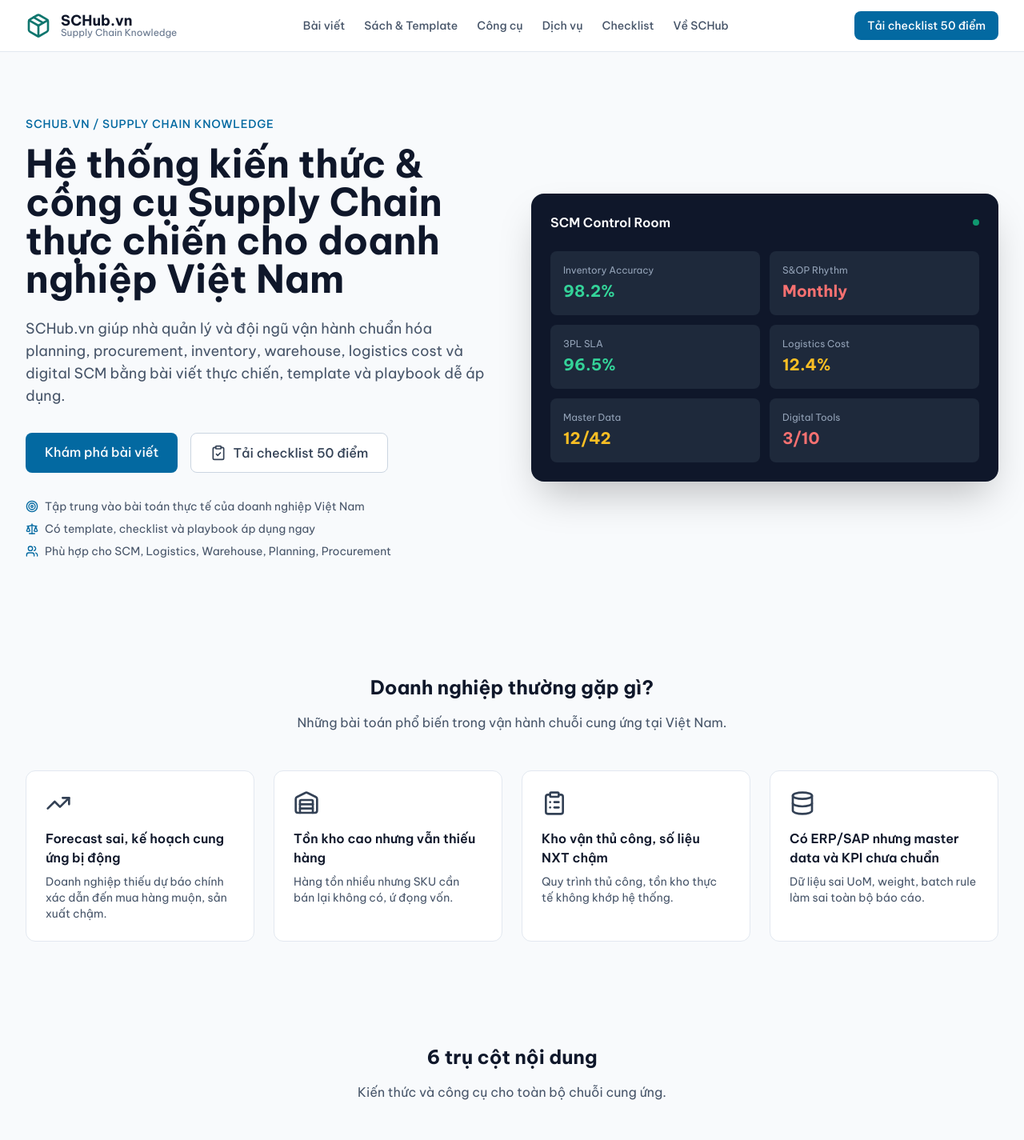
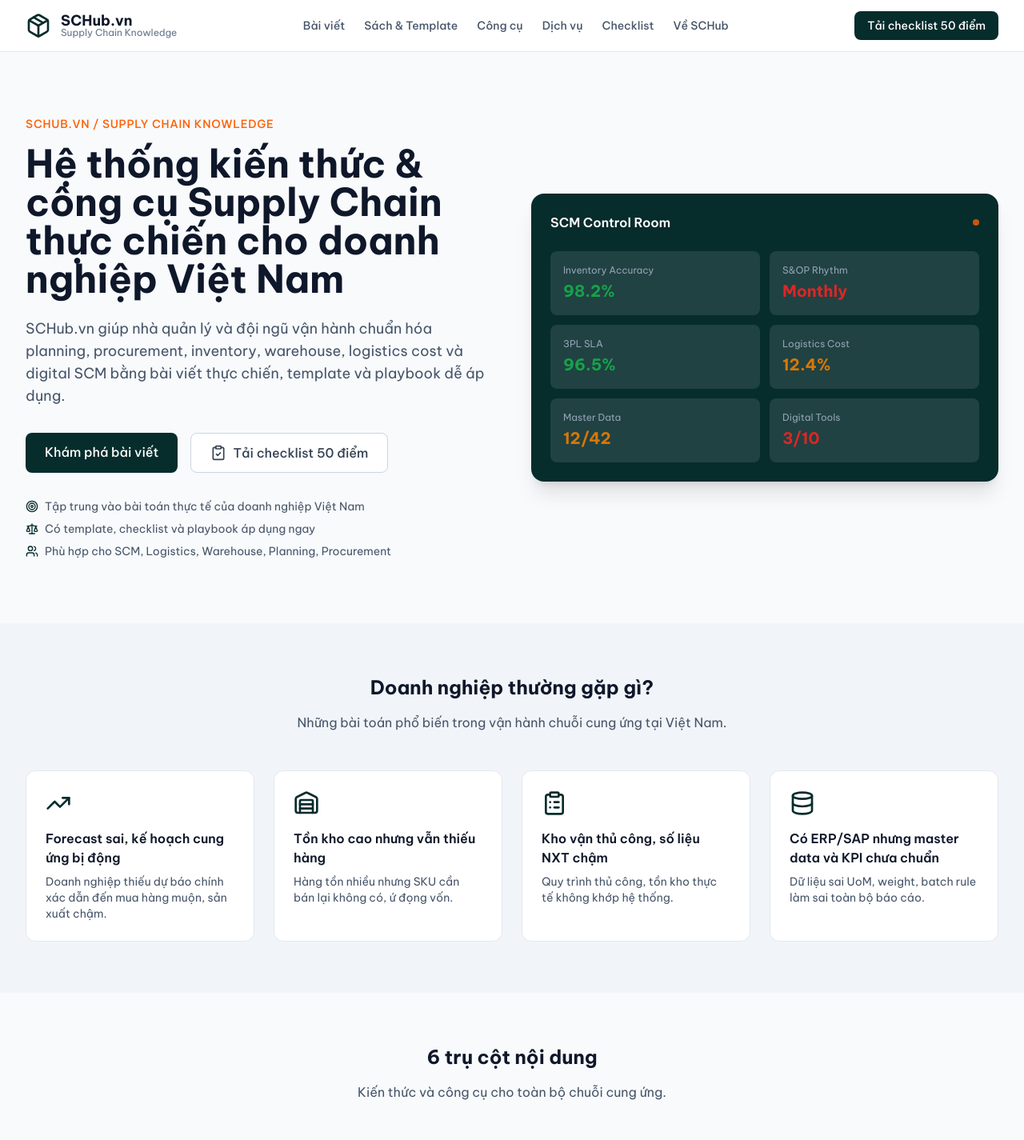
Before and after one commit to thangcq0310/my-portfolio, a React (Vite) app: page / in a window 1280 px wide. Shown: the top 1425 px of the page at 80% size. Built offline with nearby package versions, Linux system fonts and the light colour scheme.

Commit message:
feat: Enterprise theme complete - primary #072C2C, secondary #FF5F03, Be Vietnam Pro

```diff
--- a/src/components/cards/ArticleCard.tsx
+++ b/src/components/cards/ArticleCard.tsx
@@ -10,10 +10,10 @@
   return (
     <Link
       to={`/articles/${article.slug}`}
-      className="block bg-white rounded-2xl border border-slate-200 overflow-hidden hover:border-sky-400 hover:shadow-md transition-all h-full"
+      className="block bg-white rounded-2xl border border-slate-200 overflow-hidden hover:border-slate-300 hover:shadow-md transition-all h-full"
     >
-      {/* Minimal cover - editorial gradient */}
-      <div className="h-2 bg-gradient-to-r from-slate-800 to-slate-600" />
+      {/* Primary color header */}
+      <div className="h-2 bg-[#072C2C]" />
       <div className="p-5">
         {/* Label */}
         <p className="text-xs font-medium text-slate-500 uppercase tracking-wider mb-3">
--- a/src/components/layout/Navbar.tsx
+++ b/src/components/layout/Navbar.tsx
@@ -20,9 +20,9 @@
       <div className="max-w-7xl mx-auto px-4 sm:px-6 lg:px-8">
         <div className="flex justify-between h-16 items-center">
           <Link to="/" className="flex items-center gap-3">
-            <Package className="w-8 h-8 text-teal-700" />
+            <Package className="w-8 h-8 text-[#072C2C]" />
             <div className="flex flex-col">
-              <span className="text-lg font-bold text-slate-900 leading-tight">SCHub.vn</span>
+              <span className="text-lg font-bold text-[#0F172A] leading-tight">SCHub.vn</span>
               <span className="text-xs text-slate-500 -mt-1">Supply Chain Knowledge</span>
             </div>
           </Link>
@@ -34,8 +34,8 @@
                 to={link.to}
                 className={`text-sm font-medium transition-colors ${
                   location.pathname.startsWith(link.to.split('/')[1] || (link.to === '/about' && location.pathname === '/about'))
-                    ? "text-sky-700"
-                    : "text-slate-600 hover:text-slate-900"
+                    ? "text-[#072C2C]"
+                    : "text-slate-600 hover:text-[#0F172A]"
                 }`}
               >
                 {link.label}
@@ -45,16 +45,13 @@
 
           <Link
             to="/checklist"
-            className="hidden md:inline-flex px-4 py-2 bg-sky-700 text-white text-sm font-medium rounded-lg hover:bg-sky-800 transition-colors"
+            className="hidden md:inline-flex px-4 py-2 bg-[#072C2C] text-white text-sm font-medium rounded-lg hover:bg-[#0a4242] transition-colors"
           >
             Tải checklist 50 điểm
           </Link>
 
           {/* Mobile menu button */}
-          <button
-            className="md:hidden p-2"
-            onClick={() => setMobileMenuOpen(!mobileMenuOpen)}
-          >
+          <button className="md:hidden p-2" onClick={() => setMobileMenuOpen(!mobileMenuOpen)}>
             {mobileMenuOpen ? <X className="w-6 h-6" /> : <Menu className="w-6 h-6" />}
           </button>
         </div>
@@ -70,19 +67,13 @@
                 to={link.to}
                 onClick={() => setMobileMenuOpen(false)}
                 className={`block py-2 text-sm font-medium ${
-                  location.pathname.startsWith(link.to)
-                    ? "text-sky-700"
-                    : "text-slate-600"
+                  location.pathname.startsWith(link.to) ? "text-[#072C2C]" : "text-slate-600"
                 }`}
               >
                 {link.label}
               </Link>
             ))}
-            <Link
-              to="/checklist"
-              onClick={() => setMobileMenuOpen(false)}
-              className="block py-2 text-sm font-medium text-sky-700"
-            >
+            <Link to="/checklist" onClick={() => setMobileMenuOpen(false)} className="block py-2 text-sm font-medium text-[#072C2C]">
               Tải checklist 50 điểm
             </Link>
           </div>
--- a/src/pages/Home.tsx
+++ b/src/pages/Home.tsx
@@ -35,30 +35,12 @@
 ]
 
 const pillars = [
-  {
-    title: "Planning",
-    description: "Forecast, S&OP, capacity, supply plan",
-  },
-  {
-    title: "Procurement",
-    description: "Supplier, MOQ, lead time, purchasing plan",
-  },
-  {
-    title: "Inventory",
-    description: "ABC/XYZ, safety stock, reorder point, aging",
-  },
-  {
-    title: "Warehouse & Logistics",
-    description: "FIFO/FEFO, location, 3PL, transport cost",
-  },
-  {
-    title: "Data, KPI & Digital",
-    description: "Dashboard, master data, ERP/WMS, Power BI",
-  },
-  {
-    title: "Process & Governance",
-    description: "SOP, RACI, meeting rhythm, performance review",
-  },
+  { title: "Planning", description: "Forecast, S&OP, capacity, supply plan" },
+  { title: "Procurement", description: "Supplier, MOQ, lead time, purchasing plan" },
+  { title: "Inventory", description: "ABC/XYZ, safety stock, reorder point, aging" },
+  { title: "Warehouse & Logistics", description: "FIFO/FEFO, location, 3PL, transport cost" },
+  { title: "Data, KPI & Digital", description: "Dashboard, master data, ERP/WMS, Power BI" },
+  { title: "Process & Governance", description: "SOP, RACI, meeting rhythm, performance review" },
 ]
 
 const scmMetrics = [
@@ -68,6 +50,13 @@
   { label: "Logistics Cost", value: "12.4%", status: "warning" },
   { label: "Master Data", value: "12/42", status: "warning" },
   { label: "Digital Tools", value: "3/10", status: "critical" },
+]
+
+const services = [
+  { title: "Supply Chain Assessment", icon: FileText, desc: "Đánh giá hiện trạng 6 trụ cột SCM" },
+  { title: "Dashboard & Reporting", icon: BarChart3, desc: "Dashboard forecast, tồn kho, logistics" },
+  { title: "Process & KPI Standardization", icon: Wrench, desc: "SOP, KPI, RACI matrix" },
+  { title: "Digital SCM Tools", icon: Database, desc: "Excel, Power BI, ERP readiness" },
 ]
 
 export function Home() {
@@ -83,15 +72,15 @@
           <div className="grid lg:grid-cols-2 gap-12 items-center">
             {/* Left: Content */}
             <div>
-              <p className="text-sm font-medium text-sky-700 uppercase tracking-wider mb-4">SCHub.vn / Supply Chain Knowledge</p>
-              <h1 className="text-3xl md:text-4xl lg:text-5xl font-bold text-slate-900 leading-tight">
+              <p className="text-sm font-medium text-[#FF5F03] uppercase tracking-wider mb-4">SCHub.vn / Supply Chain Knowledge</p>
+              <h1 className="text-3xl md:text-4xl lg:text-5xl font-bold text-[#0F172A] leading-tight">
                 Hệ thống kiến thức &amp; công cụ Supply Chain thực chiến cho doanh nghiệp Việt Nam
               </h1>
               <p className="text-lg text-slate-600 mt-6 mb-8 max-w-xl">
                 SCHub.vn giúp nhà quản lý và đội ngũ vận hành chuẩn hóa planning, procurement, inventory, warehouse, logistics cost và digital SCM bằng bài viết thực chiến, template và playbook dễ áp dụng.
               </p>
               <div className="flex flex-wrap gap-4 mb-8">
-                <Link to="/articles" className="px-6 py-3 bg-sky-700 text-white font-medium rounded-lg hover:bg-sky-800 transition-colors">
+                <Link to="/articles" className="px-6 py-3 bg-[#072C2C] text-white font-medium rounded-lg hover:bg-[#0a4242] transition-colors">
                   Khám phá bài viết
                 </Link>
                 <Link to="/checklist" className="px-6 py-3 bg-white border border-slate-300 text-slate-700 font-medium rounded-lg hover:bg-slate-50 transition-colors flex items-center gap-2">
@@ -101,33 +90,33 @@
               </div>
               <ul className="space-y-2 text-sm text-slate-600">
                 <li className="flex items-center gap-2">
-                  <Target className="w-4 h-4 text-sky-700" />
+                  <Target className="w-4 h-4 text-[#072C2C]" />
                   Tập trung vào bài toán thực tế của doanh nghiệp Việt Nam
                 </li>
                 <li className="flex items-center gap-2">
-                  <Scale className="w-4 h-4 text-sky-700" />
+                  <Scale className="w-4 h-4 text-[#072C2C]" />
                   Có template, checklist và playbook áp dụng ngay
                 </li>
                 <li className="flex items-center gap-2">
-                  <Users className="w-4 h-4 text-sky-700" />
+                  <Users className="w-4 h-4 text-[#072C2C]" />
                   Phù hợp cho SCM, Logistics, Warehouse, Planning, Procurement
                 </li>
               </ul>
             </div>
 
             {/* Right: SCM Control Room Mock */}
-            <div className="bg-slate-900 rounded-2xl p-6 shadow-2xl">
+            <div className="bg-[#072C2C] rounded-2xl p-6 shadow-xl">
               <div className="flex items-center justify-between mb-6">
                 <h3 className="text-white font-semibold">SCM Control Room</h3>
-                <div className="w-2 h-2 bg-emerald-500 rounded-full animate-pulse" />
+                <div className="w-2 h-2 bg-[#FF5F03] rounded-full animate-pulse" />
               </div>
               <div className="grid grid-cols-2 gap-3">
                 {scmMetrics.map((metric, i) => (
-                  <div key={i} className="bg-slate-800 rounded-lg p-4">
+                  <div key={i} className="bg-white/10 rounded-lg p-4">
                     <p className="text-slate-400 text-xs mb-1">{metric.label}</p>
                     <p className={`text-xl font-bold ${
-                      metric.status === "good" ? "text-emerald-400" :
-                      metric.status === "warning" ? "text-amber-400" : "text-red-400"
+                      metric.status === "good" ? "text-[#16A34A]" :
+                      metric.status === "warning" ? "text-[#D97706]" : "text-[#DC2626]"
                     }`}>
                       {metric.value}
                     </p>
@@ -140,19 +129,15 @@
       </section>
 
       {/* Pain Points Section */}
-      <section className="py-16 bg-slate-50">
+      <section className="py-16 bg-slate-100">
         <Container>
-          <h2 className="text-2xl font-bold text-slate-900 text-center mb-4">
-            Doanh nghiệp thường gặp gì?
-          </h2>
-          <p className="text-slate-600 text-center max-w-2xl mx-auto mb-12">
-            Những bài toán phổ biến trong vận hành chuỗi cung ứng tại Việt Nam.
-          </p>
+          <h2 className="text-2xl font-bold text-[#0F172A] text-center mb-4">Doanh nghiệp thường gặp gì?</h2>
+          <p className="text-slate-600 text-center max-w-2xl mx-auto mb-12">Những bài toán phổ biến trong vận hành chuỗi cung ứng tại Việt Nam.</p>
           <div className="grid md:grid-cols-2 lg:grid-cols-4 gap-6">
             {painPoints.map((pain, i) => (
               <div key={i} className="bg-white rounded-xl border border-slate-200 p-6 hover:shadow-md transition-shadow">
-                <pain.icon className="w-8 h-8 text-slate-700 mb-4" />
-                <h3 className="font-semibold text-slate-900 mb-2">{pain.title}</h3>
+                <pain.icon className="w-8 h-8 text-[#072C2C] mb-4" />
+                <h3 className="font-semibold text-[#0F172A] mb-2">{pain.title}</h3>
                 <p className="text-sm text-slate-600">{pain.description}</p>
               </div>
             ))}
@@ -163,16 +148,12 @@
       {/* 6 Pillars Section */}
       <section className="py-16">
         <Container>
-          <h2 className="text-2xl font-bold text-slate-900 text-center mb-4">
-            6 trụ cột nội dung
-          </h2>
-          <p className="text-slate-600 text-center max-w-2xl mx-auto mb-12">
-            Kiến thức và công cụ cho toàn bộ chuỗi cung ứng.
-          </p>
+          <h2 className="text-2xl font-bold text-[#0F172A] text-center mb-4">6 trụ cột nội dung</h2>
+          <p className="text-slate-600 text-center max-w-2xl mx-auto mb-12">Kiến thức và công cụ cho toàn bộ chuỗi cung ứng.</p>
           <div className="grid md:grid-cols-2 lg:grid-cols-3 gap-4">
             {pillars.map((pillar, i) => (
-              <div key={i} className="bg-white rounded-xl border border-slate-200 p-5 hover:border-sky-300 transition-colors">
-                <h3 className="font-semibold text-slate-900">{pillar.title}</h3>
+              <div key={i} className="bg-white rounded-xl border border-slate-200 p-5 hover:border-[#072C2C] transition-colors">
+                <h3 className="font-semibold text-[#0F172A]">{pillar.title}</h3>
                 <p className="text-sm text-slate-500 mt-1">{pillar.description}</p>
               </div>
             ))}
@@ -185,11 +166,7 @@
         <Container>
           <div className="flex flex-wrap gap-2">
             {topics.map(topic => (
-              <Link
-                key={topic}
-                to={`/articles?tag=${encodeURIComponent(topic)}`}
-                className="px-3 py-1.5 bg-white border border-slate-200 rounded-full text-sm text-slate-600 hover:border-sky-500 hover:text-sky-600 transition-colors"
-              >
+              <Link key={topic} to={`/articles?tag=${encodeURIComponent(topic)}`} className="px-3 py-1.5 bg-white border border-slate-200 rounded-full text-sm text-slate-600 hover:border-[#072C2C] hover:text-[#072C2C] transition-colors">
                 {topic}
               </Link>
             ))}
@@ -201,8 +178,8 @@
       <section className="py-16">
         <Container>
           <div className="flex justify-between items-center mb-8">
-            <h2 className="text-2xl font-bold text-slate-900">Bài viết thực chiến mới nhất</h2>
-            <Link to="/articles" className="text-sky-600 hover:text-sky-700 flex items-center gap-1">
+            <h2 className="text-2xl font-bold text-[#0F172A]">Bài viết thực chiến mới nhất</h2>
+            <Link to="/articles" className="text-[#072C2C] hover:opacity-80 flex items-center gap-1">
               Xem tất cả <ArrowRight className="w-4 h-4" />
             </Link>
           </div>
@@ -215,17 +192,13 @@
       </section>
 
       {/* Free Checklist CTA */}
-      <section className="py-16 bg-sky-50">
+      <section className="py-16 bg-slate-100">
         <Container>
           <div className="text-center">
-            <ClipboardCheck className="w-12 h-12 text-sky-500 mx-auto mb-4" />
-            <h2 className="text-2xl font-bold text-slate-900 mb-4">
-              Checklist 50 điểm tự đánh giá năng lực Supply Chain
-            </h2>
-            <p className="text-slate-600 max-w-xl mx-auto mb-6">
-              Tự đánh giá 6 nhóm: Planning, Procurement, Inventory, Warehouse &amp; Logistics, Data/KPI/Digital, People/Process/Governance.
-            </p>
-            <Link to="/checklist" className="inline-flex px-6 py-3 bg-sky-500 text-white font-medium rounded-lg hover:bg-sky-600 transition-colors">
+            <ClipboardCheck className="w-12 h-12 text-[#072C2C] mx-auto mb-4" />
+            <h2 className="text-2xl font-bold text-[#0F172A] mb-4">Checklist 50 điểm tự đánh giá năng lực Supply Chain</h2>
+            <p className="text-slate-600 max-w-xl mx-auto mb-6">Tự đánh giá 6 nhóm: Planning, Procurement, Inventory, Warehouse &amp; Logistics, Data/KPI/Digital, People/Process/Governance.</p>
+            <Link to="/checklist" className="inline-flex px-6 py-3 bg-[#FF5F03] text-white font-medium rounded-lg hover:bg-[#ff7a33] transition-colors">
               Tải checklist miễn phí
             </Link>
           </div>
@@ -236,8 +209,8 @@
       <section className="py-16">
         <Container>
           <div className="flex justify-between items-center mb-8">
-            <h2 className="text-2xl font-bold text-slate-900">Sách, template &amp; playbook</h2>
-            <Link to="/books" className="text-sky-600 hover:text-sky-700 flex items-center gap-1">
+            <h2 className="text-2xl font-bold text-[#0F172A]">Sách, template &amp; playbook</h2>
+            <Link to="/books" className="text-[#072C2C] hover:opacity-80 flex items-center gap-1">
               Xem tất cả <ArrowRight className="w-4 h-4" />
             </Link>
           </div>
@@ -253,8 +226,8 @@
       <section className="py-16 bg-slate-50">
         <Container>
           <div className="flex justify-between items-center mb-8">
-            <h2 className="text-2xl font-bold text-slate-900">Công cụ miễn phí &amp; template vận hành</h2>
-            <Link to="/tools" className="text-sky-600 hover:text-sky-700 flex items-center gap-1">
+            <h2 className="text-2xl font-bold text-[#0F172A]">Công cụ miễn phí &amp; template vận hành</h2>
+            <Link to="/tools" className="text-[#072C2C] hover:opacity-80 flex items-center gap-1">
               Xem tất cả <ArrowRight className="w-4 h-4" />
             </Link>
           </div>
@@ -269,23 +242,18 @@
       {/* Services */}
       <section className="py-16">
         <Container>
-          <h2 className="text-2xl font-bold text-slate-900 text-center mb-12">Dịch vụ triển khai thực tế</h2>
+          <h2 className="text-2xl font-bold text-[#0F172A] text-center mb-12">Dịch vụ triển khai thực tế</h2>
           <div className="grid grid-cols-1 md:grid-cols-2 lg:grid-cols-4 gap-6">
-            {[
-              { title: "Supply Chain Assessment", icon: FileText, desc: "Đánh giá hiện trạng 6 trụ cột SCM" },
-              { title: "Dashboard & Reporting", icon: BarChart3, desc: "Dashboard forecast, t���n kho, logistics" },
-              { title: "Process & KPI Standardization", icon: Wrench, desc: "SOP, KPI, RACI matrix" },
-              { title: "Digital SCM Tools", icon: Database, desc: "Excel, Power BI, ERP readiness" },
-            ].map((service, i) => (
+            {services.map((service, i) => (
               <div key={i} className="bg-white rounded-xl border border-slate-200 p-6">
-                <service.icon className="w-10 h-10 text-slate-700 mb-4" />
-                <h3 className="font-semibold text-slate-900 mb-2">{service.title}</h3>
+                <service.icon className="w-10 h-10 text-[#072C2C] mb-4" />
+                <h3 className="font-semibold text-[#0F172A] mb-2">{service.title}</h3>
                 <p className="text-sm text-slate-600">{service.desc}</p>
               </div>
             ))}
           </div>
           <div className="text-center mt-8">
-            <Link to="/services" className="inline-flex px-6 py-3 bg-slate-900 text-white font-medium rounded-lg hover:bg-slate-800 transition-colors">
+            <Link to="/services" className="inline-flex px-6 py-3 bg-[#072C2C] text-white font-medium rounded-lg hover:bg-[#0a4242] transition-colors">
               Xem chi tiết dịch vụ
             </Link>
           </div>
@@ -293,7 +261,7 @@
       </section>
 
       {/* Final CTA */}
-      <section className="py-16 bg-slate-900">
+      <section className="py-16 bg-[#072C2C]">
         <Container>
           <div className="text-center max-w-2xl mx-auto">
             <h2 className="text-2xl md:text-3xl font-bold text-white mb-4">
@@ -302,7 +270,7 @@
             <p className="text-slate-300 mb-8">
               Tự đánh giá năng lực SCM của doanh nghiệp và nhận kế hoạch cải thiện phù hợp với mức độ trưởng thành hiện tại.
             </p>
-            <Link to="/checklist" className="inline-flex px-8 py-4 bg-sky-700 text-white font-medium rounded-lg hover:bg-sky-800 transition-colors">
+            <Link to="/checklist" className="inline-flex px-8 py-4 bg-[#FF5F03] text-white font-medium rounded-lg hover:bg-[#ff7a33] transition-colors">
               Tải checklist miễn phí
             </Link>
           </div>
```
Also changed, not shown: src/components/cards/BookCard.tsx (+6 -6 lines), src/components/cards/ToolCard.tsx (+6 -6 lines).
